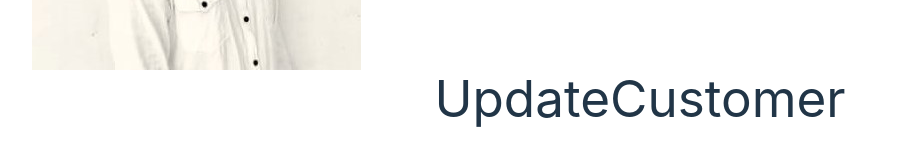
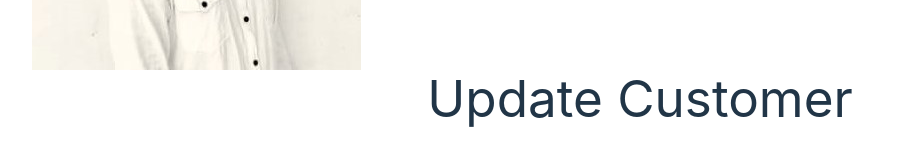
Before and after one commit to pesala-x/React-crash-course, a React (Vite) app: page /update in a window 1280 px wide. Shown: the part 716-872 px from the top of the page, without its empty margins (0-899 px from the left). Built offline with nearby package versions, Linux system fonts and the light colour scheme.

Commit message:
add header styles for Dashboard, DeleteCustomer, UpdateCustomer

```diff
--- a/src/pages/Dashboard.tsx
+++ b/src/pages/Dashboard.tsx
@@ -8,8 +8,11 @@ export function Dashboard() {
     const [customers, setCustomers] = useContext(CustomerContext);
     return (
         <>
-            <h1>Dashboard</h1>
-            {customers.map((customer: Customer) => (<div key={customer.email}>{customer.name + ' '+ customer.email + ' '+ customer.phone }</div>))}
+            <header className="mt-8 mb-6">
+                <h1 className="text-6xl font-bold text-gray-100">Dashboard</h1>
+            </header>
+            {customers.map((customer: Customer) => (
+                <div key={customer.email}>{customer.name + ' ' + customer.email + ' ' + customer.phone}</div>))}
         </>
     );
 }
--- a/src/pages/DeleteCustomer.tsx
+++ b/src/pages/DeleteCustomer.tsx
@@ -2,7 +2,11 @@
 export function DeleteCustomer() {
     return (
         <>
-            <h1> Delete Customer </h1>
-         </>
+            <div className="flex flex-col items-center justify-center">
+                <header className="mt-8 mb-6">
+                    <h1 className="text-6xl font-bold text-gray-100">Delete Customer</h1>
+                </header>
+            </div>
+        </>
     );
 }
--- a/src/pages/UpdateCustomer.tsx
+++ b/src/pages/UpdateCustomer.tsx
@@ -2,7 +2,11 @@
 export function UpdateCustomer() {
     return (
         <>
-            <h1>UpdateCustomer</h1>
+            <div className="flex flex-col items-center justify-center">
+                <header className="mt-8 mb-6">
+                    <h1 className="text-6xl font-bold text-gray-100">Update Customer</h1>
+                </header>
+            </div>
         </>
     );
 }
```
